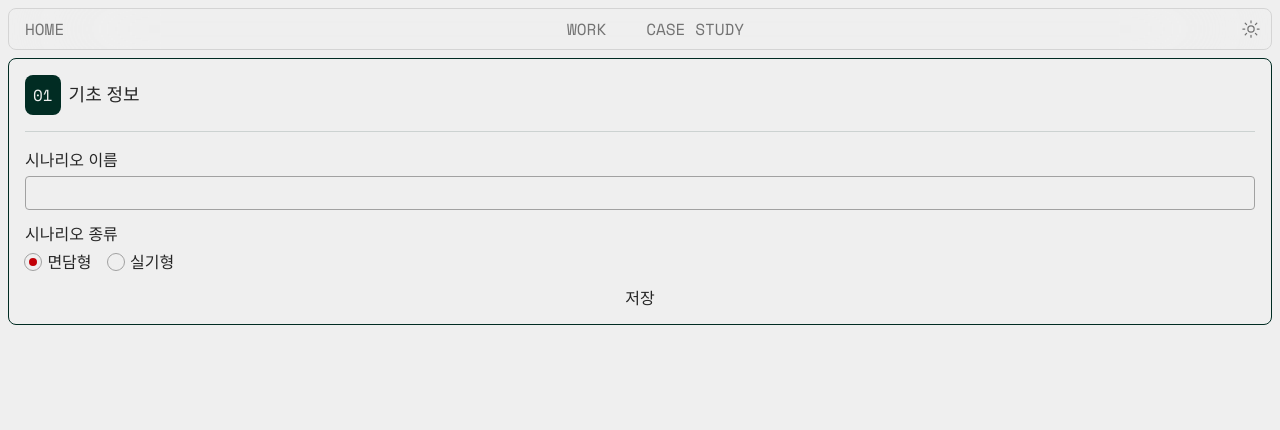
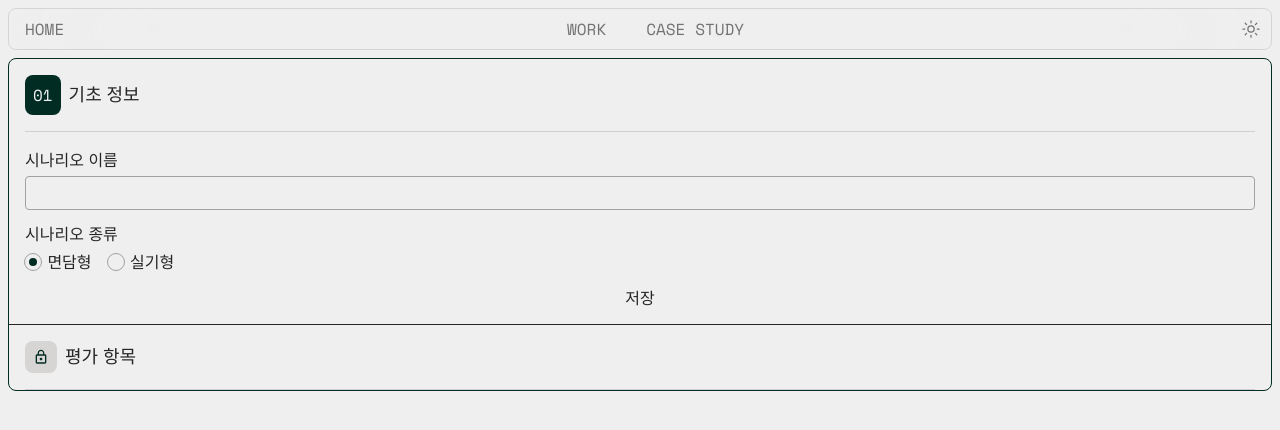
Before and after one commit to Jar0511/portfolio, a React app: page /work/form in a window 1280 px wide. Shown: the top 430 px of the page. Built offline with nearby package versions, Linux system fonts and the light colour scheme; the HTML template or start-up script is replaced by a standard one; a web font is replaced by a local one.

Commit message:
폼 디자인 작업

```diff
--- a/src/common/form/ui.tsx
+++ b/src/common/form/ui.tsx
@@ -29,7 +29,7 @@ export const RadioBox = ({ inline, children, gap = "0.4em", ...props }: RadioBox
         className="hidden peer"
       />
       <span
-        className="rounded-full size-[1em] peer-checked:bg-red-700 bg-background border-background border-[0.25em] outline-1 outline-neutral-400 transition-colors"
+        className="rounded-full size-[1em] peer-checked:bg-form-line bg-background border-background border-[0.25em] outline-1 outline-neutral-400 transition-colors"
       />
       {children}
     </label>
--- a/src/pages/work/dynamic-form/complex-form/index.tsx
+++ b/src/pages/work/dynamic-form/complex-form/index.tsx
@@ -4,6 +4,7 @@ import { Step1Form } from "./step1-form";
 import type { Step1FormType, Step2FormType, Step3FormType } from "./type";
 import { useSetAtom } from "jotai";
 import { ActiveFormAtom, Form1Atom, Form2Atom, Form3Atom } from "./atom";
+import { Step2Form } from "./step2-form";
 
 export const ComplexForm = () => {
   const [scope, animate] = useAnimate();
@@ -61,7 +62,7 @@ export const ComplexForm = () => {
     >
       <div className="font-escoredream">
         <Step1Form submit={submit} />
-
+        <Step2Form submit={submit} />
         {/* <StepWrapper>
           <StepTitle index={2} active={active == 2} locked={active == 1}>평가 항목</StepTitle>
           <StepBody className="form2-wrapper">
--- a/src/pages/work/dynamic-form/complex-form/step1-form.tsx
+++ b/src/pages/work/dynamic-form/complex-form/step1-form.tsx
@@ -44,7 +44,7 @@ const ActiveStep1Form = ({ submit }: ActiveStep1FormProps) => {
 const ReadOnlyStep1 = () => {
   const step1 = useAtomValue(Form1Atom);
   return (
-    <motion.p layout="position" className="flex items-center gap-1">
+    <motion.p layout="position" className="flex items-center gap-1 text-sm">
       {step1?.scenario_type ? (
         <span className="text-xs bg-blue-500 rounded-full py-1 px-2 text-white">
           {scenarioTypeMap[step1.scenario_type]}
--- a/src/pages/work/dynamic-form/complex-form/step2-form.tsx
+++ b/src/pages/work/dynamic-form/complex-form/step2-form.tsx
@@ -8,9 +8,11 @@ import {
 } from "@atlaskit/pragmatic-drag-and-drop/element/adapter";
 import { useAtomValue } from "jotai";
 import { TextInput } from "@/common/form";
-import { Form2Atom } from "./atom";
+import { ActiveFormAtom, Form2Atom } from "./atom";
 import { initialSkills } from "./constants";
 import type { Step2FormType } from "./type";
+import { StepBody, StepTitle, StepWrapper } from "./ui";
+import { Loading } from "../common-form-ui";
 
 const Button = ({ className, type = "button", ...props }: ComponentProps<"button">) => (
   <button
@@ -301,7 +303,7 @@ type QuestionFormProps = {
   moveSkill: MoveSkill;
   removeSkill: () => void;
 };
-export const QuestionForm = ({
+const QuestionForm = ({
   form,
   idx,
   skill,
@@ -349,12 +351,12 @@ export const QuestionForm = ({
           after:
             source.data.kind === "skill" &&
             input.clientY >
-              element.getBoundingClientRect().top + element.getBoundingClientRect().height / 2,
+            element.getBoundingClientRect().top + element.getBoundingClientRect().height / 2,
         }),
         onDrag: ({ location, self, source }) => {
           setOver(
             source.data.kind === "question" &&
-              location.current.dropTargets.at(0)?.element === self.element,
+            location.current.dropTargets.at(0)?.element === self.element,
           );
           setEdge(
             source.data.kind === "skill" && source.data.skillId !== skill.skill_id
@@ -450,7 +452,7 @@ export const QuestionForm = ({
 };
 
 type Step2FormProps = { submit: (data: Step2FormType) => Promise<void> };
-export const ReadOnlyStep2 = () => {
+const ReadOnlyStep2 = () => {
   const step2 = useAtomValue(Form2Atom);
   if (!step2) return null;
 
@@ -490,7 +492,18 @@ export const ReadOnlyStep2 = () => {
   );
 };
 
-export const Step2Form = ({ submit }: Step2FormProps) => {
+const AbstractForm2 = () => {
+  const step2 = useAtomValue(Form2Atom);
+  if (!step2) return null;
+
+  return (
+    <p className="text-sm">
+      {step2.result.map((skill) => `${skill.skill_name}(${skill.questions.length})`).join(', ')}
+    </p>
+  )
+}
+
+const ActiveStep2Form = ({ submit }: Step2FormProps) => {
   const saved = useAtomValue(Form2Atom);
   const form = useForm<Step2FormType>({ defaultValues: saved ?? { result: [] } });
   const {
@@ -778,3 +791,22 @@ export const Step2Form = ({ submit }: Step2FormProps) => {
     </form>
   );
 };
+
+export const Step2Form = ({ submit }: Step2FormProps) => {
+  const active = useAtomValue(ActiveFormAtom);
+  const is_active = active == 2;
+  return (
+    <StepWrapper>
+      <StepTitle index={2} active={is_active} locked={active == 1}>
+        <div className="flex flex-col gap-1">
+          <div className="text-lg font-medium">평가 항목</div>
+          {is_active ? null : <AbstractForm2 />}
+        </div>
+      </StepTitle>
+      <StepBody className="form2-wrapper">
+        {is_active ? <ActiveStep2Form submit={submit} /> : <ReadOnlyStep2 />}
+        <Loading className="form2-loading-overlay" />
+      </StepBody>
+    </StepWrapper>
+  )
+}
```
